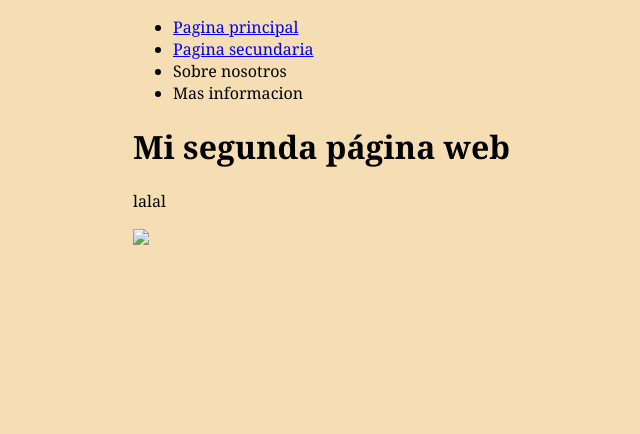
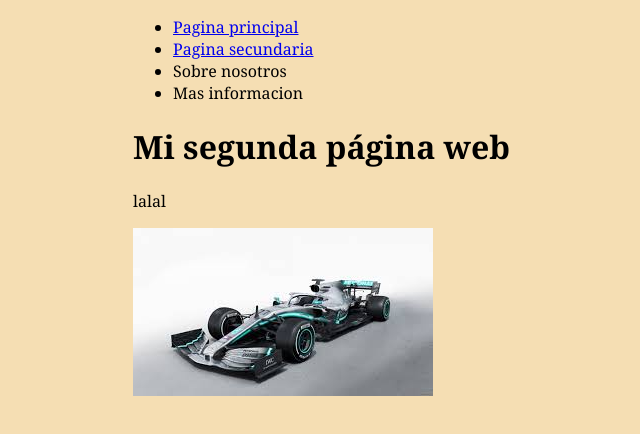
Before and after one commit to Jsuarez12/paginasWeb, a plain HTML site: page index.html in a window 1280 px wide. Shown: the whole page, without its empty margins (51-691 px from the left). Drawn offline with Linux system fonts and the light colour scheme.

Commit message:
Update index.html

```diff
--- a/index.html
+++ b/index.html
@@ -22,7 +22,7 @@
       </div>
       <h1>Mi segunda página web</h1>
       <p> lalal </p>
-      <img src = "./imagenes/f1.png">
+      <img src = "./Copia de imagenes/f1.png">
     </body>
 
 </html>
```
